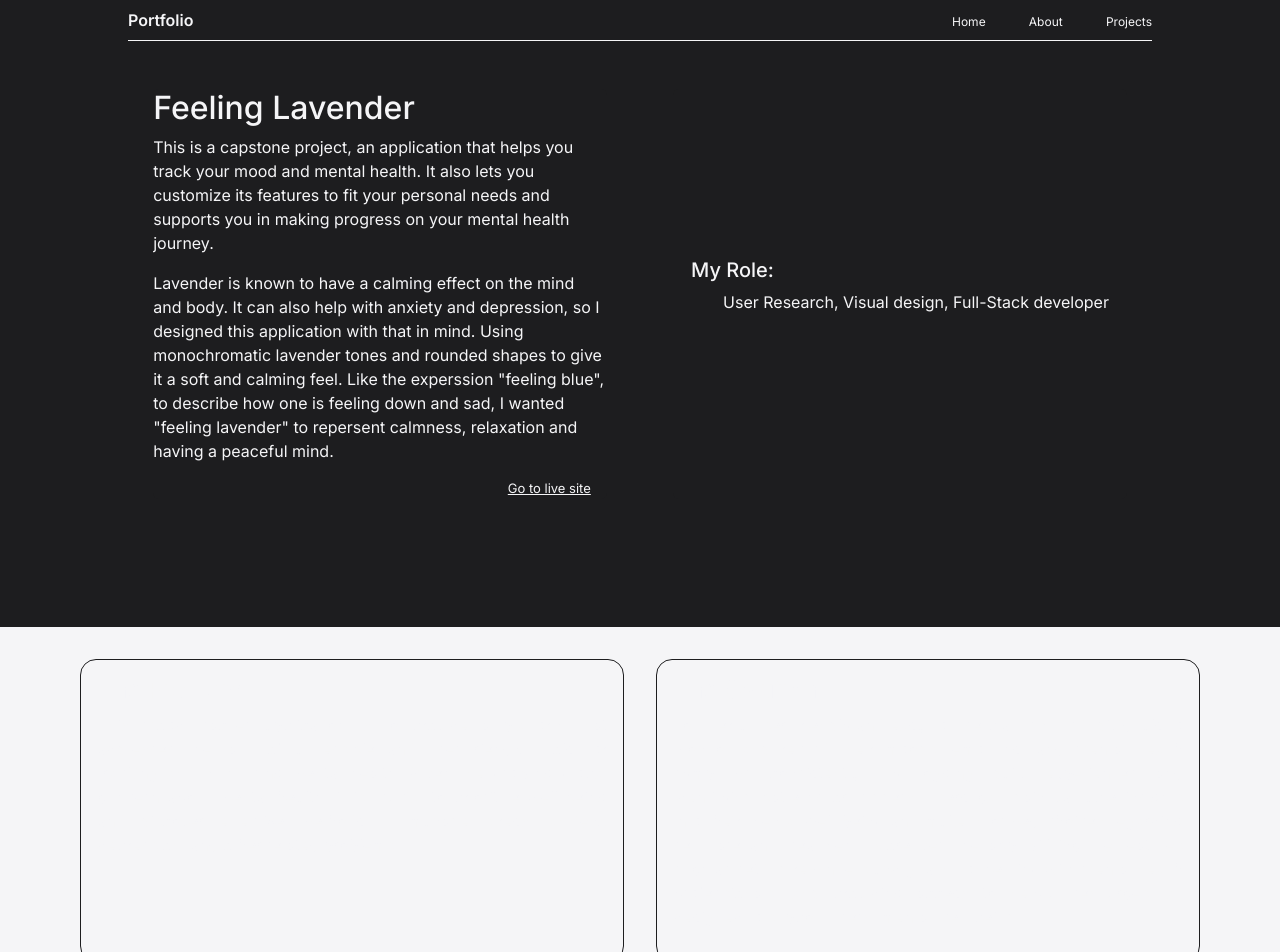
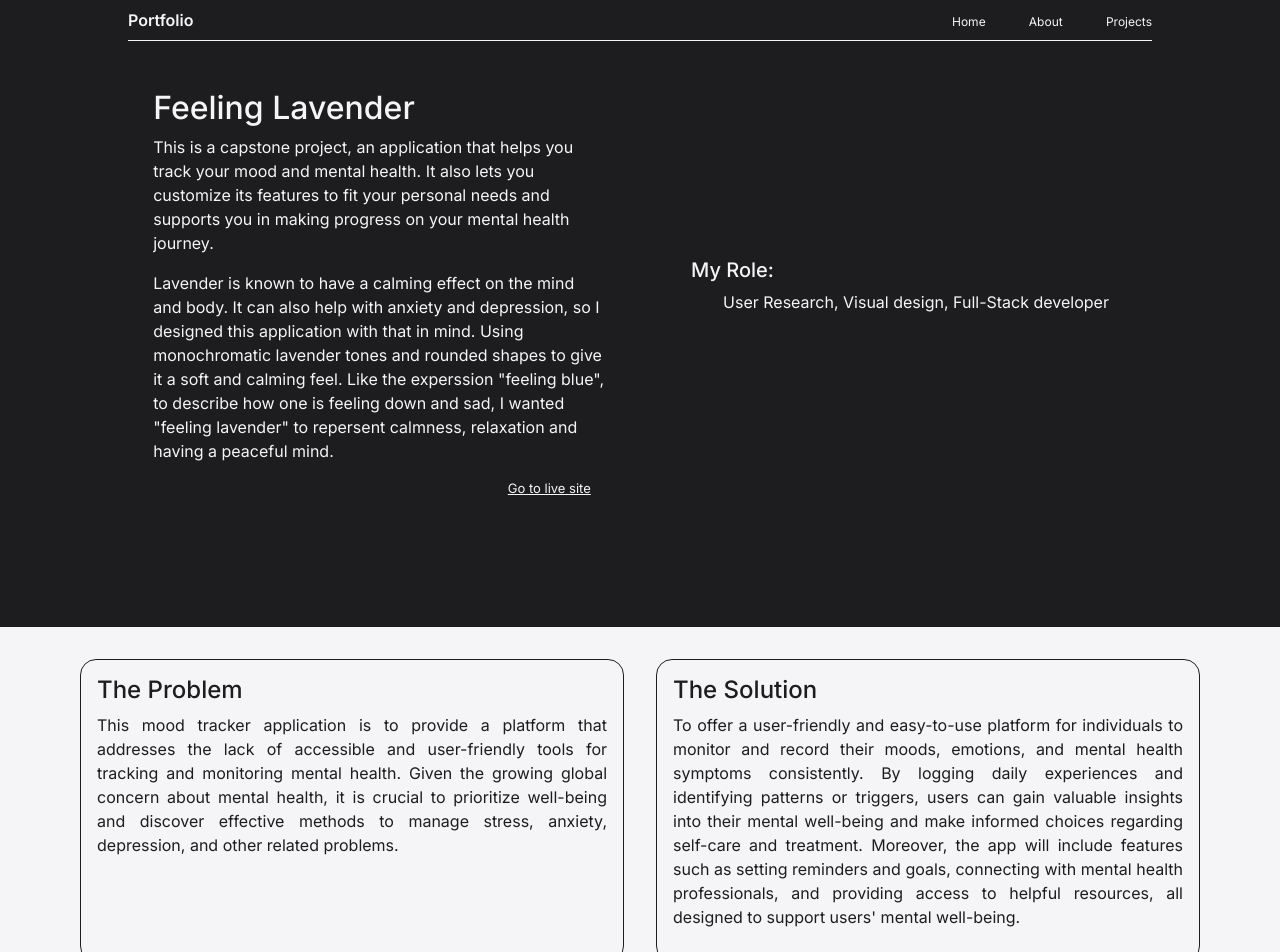
Before and after one commit to AlannieDecena/Portfolio, a React (Vite) app: page /capstone in a window 1280 px wide. Shown: the top 952 px of the page. Built offline with nearby package versions, Linux system fonts and the light colour scheme.

Commit message:
fixing cap text colour

```diff
--- a/src/Cap.css
+++ b/src/Cap.css
@@ -66,7 +66,12 @@
 
 .capCard p{
   font-family: 'Inter', sans-serif;
+  color: #1d1d1f;
+}
 
+.capCard h4{
+
+  color: #1d1d1f;
 }
 
 #caph4{
```
